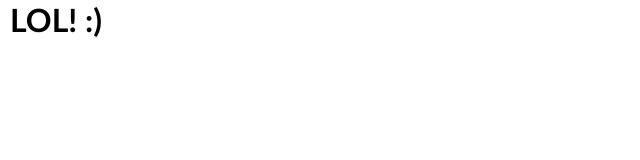
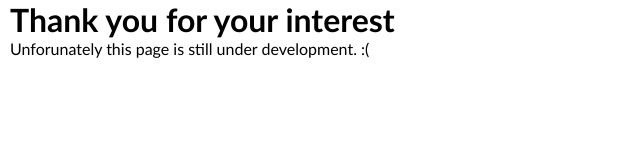
Before and after one commit to mic-sinna/pages, a plain HTML site: page music-gym/lol.html in a window 1280 px wide. Shown: the whole page, without its empty margins (0-640 px from the left). Drawn offline with Linux system fonts and the light colour scheme.

Commit message:
Changed the /lol page

```diff
--- a/music-gym/lol.html
+++ b/music-gym/lol.html
@@ -8,6 +8,7 @@
     <title>Document</title>
 </head>
 <body>
-    <h1>LOL! :)</h1>
+    <h1>Thank you for your interest</h1>
+    <p>Unforunately this page is still under development. :(</p>
 </body>
 </html>
```
